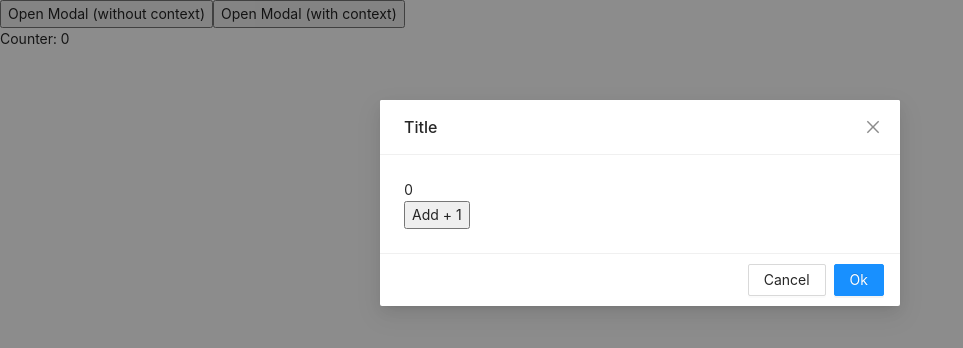
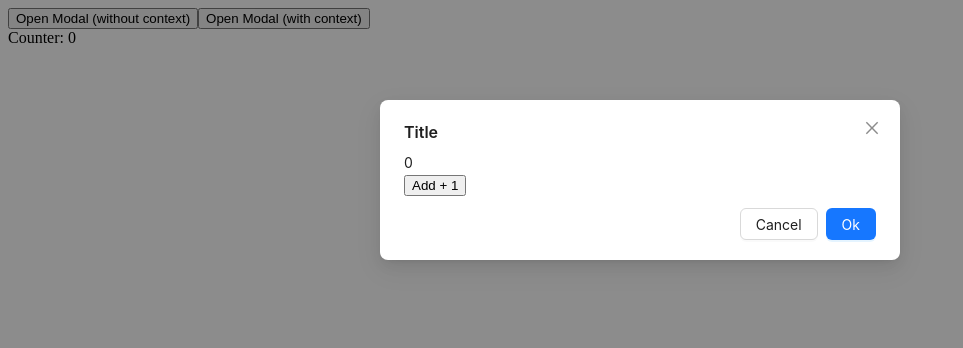
Before and after one commit to kakarrot0234/base-components, a React (Create React App) app: page / in a window 1280 px wide. Both pictures are taken after a click on the button "Open Modal (without context)". Shown: the top 348 px of the page, without its empty margins (0-963 px from the left). Built offline with nearby package versions, Linux system fonts and the light colour scheme.

Commit message:
Update 16 files

```diff
--- a/src/App.tsx
+++ b/src/App.tsx
@@ -1,6 +1,5 @@
-import "antd/dist/antd.css";
-import * as React from "react";
-import Home from "./views/pages/Home";
+import "./assets/App.css";
+import Home from "./_devTest/Home";
 
 export function App() {
   return <Home>Hello React</Home>;
--- a/src/views/pages/Home.tsx
+++ b/src/_devTest/Home.tsx
@@ -1,10 +1,10 @@
 import * as React from "react";
-import { BaseHOC } from "../components/BaseHOC";
-import { IBaseProps } from "../../interfaces/IBaseProps";
-import { SampleModal1 } from "../components/SampleModal1";
-import { SampleModal2 } from "../components/SampleModal2";
-import { useMainContext } from "../../hooks/useMainContext";
-import { DataStoreContext } from "../../contexts/DataStoreContext";
+import { BaseHOC } from "../views/components/BaseHOC";
+import { IBaseProps } from "../interfaces/IBaseProps";
+import { SampleModal1 } from "./SampleModal1";
+import { SampleModal2 } from "./SampleModal2";
+import { useMainContext } from "../hooks/useMainContext";
+import { DataStoreContext } from "./DataStoreContext";
 
 export interface IHomeProps extends IBaseProps {}
 const Home: React.FunctionComponent<IHomeProps> = (props) => {
@@ -23,7 +23,7 @@ const Home: React.FunctionComponent<IHomeProps> = (props) => {
             },
             onCancel: async () => {
               props.closeModal!();
-            }
+            },
           });
         }}
       >
@@ -40,7 +40,7 @@ const Home: React.FunctionComponent<IHomeProps> = (props) => {
             },
             onCancel: async () => {
               props.closeModal!();
-            }
+            },
           });
         }}
       >
@@ -55,6 +55,6 @@ export default BaseHOC(Home, {
   mainContext: DataStoreContext,
   mainContextInit: {
     store: {},
-    setStore: () => {}
-  }
+    setStore: () => {},
+  },
 });
--- a/src/views/components/SampleModal2.tsx
+++ b/src/_devTest/SampleModal2.tsx
@@ -1,8 +1,8 @@
-import { DataStoreContext } from "../../contexts/DataStoreContext";
-import { AnotherDataStoreContext } from "../../contexts/AnotherDataStoreContext";
-import { useMainContext } from "../../hooks/useMainContext";
-import { IBaseProps } from "../../interfaces/IBaseProps";
-import { BaseHOC } from "./BaseHOC";
+import { DataStoreContext } from "./DataStoreContext";
+import { AnotherDataStoreContext } from "./AnotherDataStoreContext";
+import { useMainContext } from "../hooks/useMainContext";
+import { IBaseProps } from "../interfaces/IBaseProps";
+import { BaseHOC } from "../views/components/BaseHOC";
 
 const SampleModal2Temp = (props: Partial<IBaseProps>) => {
   const [selfDataStore, setSelfDataStore] = useMainContext(
@@ -17,10 +17,11 @@ const SampleModal2Temp = (props: Partial<IBaseProps>) => {
           setSelfDataStore((previousState) => {
             return {
               ...previousState,
-              counter: (previousState.counter || 0) + 1
+              counter: (previousState.counter || 0) + 1,
             };
           });
-        }}>
+        }}
+      >
         Add + 1
       </button>
       <div>Main Counter: {mainDataStore.counter || 0}</div>
@@ -29,10 +30,11 @@ const SampleModal2Temp = (props: Partial<IBaseProps>) => {
           setMainDataStore((previousState) => {
             return {
               ...previousState,
-              counter: (previousState.counter || 0) + 1
+              counter: (previousState.counter || 0) + 1,
             };
           });
-        }}>
+        }}
+      >
         Add + 1
       </button>
     </div>
@@ -42,6 +44,6 @@ export const SampleModal2 = BaseHOC(SampleModal2Temp, {
   mainContext: AnotherDataStoreContext,
   mainContextInit: {
     store: {},
-    setStore: () => {}
-  }
+    setStore: () => {},
+  },
 });
--- a/src/styles.css
+++ /dev/null
@@ -1,4 +0,0 @@
-.App {
-  font-family: sans-serif;
-  text-align: center;
-}
--- a/src/views/components/BaseHOC.tsx
+++ b/src/views/components/BaseHOC.tsx
@@ -6,14 +6,6 @@ import { useRefObject } from "../../hooks/useRefObject";
 import { IBaseProps } from "../../interfaces/IBaseProps";
 import { IMainContext } from "../../interfaces/IMainContext";
 
-interface IBaseState {
-  openedModals?: {
-    content?: any;
-    modalOptions?: IModalOptions;
-    asyncResolver?: () => void;
-  }[];
-  createdContexts?: { [contextId: string]: React.Context<any> };
-}
 export function BaseHOC<P>(
   WrappedComponent: React.FunctionComponent<P & IBaseProps>,
   config?: {
@@ -22,67 +14,72 @@ export function BaseHOC<P>(
   }
 ) {
   const HocComponent = (props: React.PropsWithChildren<P> & IBaseProps) => {
-    const [state, setState] = React.useState<IBaseState>({});
-    const [mainContextValue, setMainContextValue] = React.useState<any>(
+    const [m_OpenedModals, setOpenedModals] = React.useState<
+      {
+        content?: any;
+        modalOptions?: IModalOptions;
+        asyncResolver?: () => void;
+      }[]
+    >([]);
+    const [m_CreatedContexts, setCreatedContexts] = React.useState<{
+      [contextId: string]: React.Context<any>;
+    }>({});
+    const [m_MainContextValue, setMainContextValue] = React.useState<any>(
       ((config || {}).mainContextInit || {}).store || {}
     );
-    const openModal = useRefObject(
-      async (content: any, modalOptions?: IModalOptions) => {
+    const refOpenedModals = useRefObject(m_OpenedModals);
+
+    async function openModal(content: any, modalOptions?: IModalOptions) {
       return new Promise<void>((resolve, reject) => {
         try {
           const openedModal = {
             content,
             modalOptions,
-              asyncResolver: resolve
-            } as Required<IBaseState>["openedModals"][0];
-            const openedModals = [...(state.openedModals || []), openedModal];
-            setState((previousState) => {
-              return {
-                ...previousState,
-                openedModals,
-                openModalResolve: resolve
-              };
-            });
+            asyncResolver: resolve,
+          } as (typeof m_OpenedModals)[0];
+          const newOpenedModals = [
+            ...(refOpenedModals.current || []),
+            openedModal,
+          ];
+          setOpenedModals(newOpenedModals);
         } catch (error) {
           reject(error);
         }
       });
     }
-    );
-    const closeModal = useRefObject(async () => {
-      const openedModals = [...(state.openedModals || [])];
-      if (openedModals.length > 0) {
-        const openedModal = openedModals[openedModals.length - 1];
-        openedModals.pop();
-        setState((previousState) => {
-          return {
-            ...previousState,
-            openedModals
-          };
-        });
+    async function closeModal() {
+      const newOpenedModals = [...(refOpenedModals.current || [])];
+      if (newOpenedModals.length > 0) {
+        const openedModal = newOpenedModals[newOpenedModals.length - 1];
+        newOpenedModals.pop();
         if (openedModal.asyncResolver) {
           openedModal.asyncResolver();
         }
+        setOpenedModals(newOpenedModals);
       }
-    });
+    }
 
     function mainComponents() {
       return (
         <div>
-          {(state.openedModals || []).map((o, i) => {
+          {m_OpenedModals.map((openedModal, index) => {
             return (
-              <Modal key={i} {...(o.modalOptions || {})} visible={true}>
-                {o.content}
+              <Modal
+                key={index}
+                {...(openedModal.modalOptions || {})}
+                visible={true}
+              >
+                {openedModal.content}
               </Modal>
             );
           })}
           <WrappedComponent
             {...props}
             openModal={async (content, modalOptions) => {
-              await openModal.current!(content, modalOptions);
+              await openModal(content, modalOptions);
             }}
             closeModal={async () => {
-              closeModal.current!();
+              await closeModal();
             }}
           ></WrappedComponent>
         </div>
@@ -91,7 +88,7 @@ export function BaseHOC<P>(
     if (config && config.mainContext) {
       return (
         <config.mainContext.Provider
-          value={{ store: mainContextValue, setStore: setMainContextValue }}
+          value={{ store: m_MainContextValue, setStore: setMainContextValue }}
         >
           {mainComponents()}
         </config.mainContext.Provider>
```
Also changed, not shown: package.json (+8 -9 lines), src/_devTest/SampleModal1.tsx (renamed from src/views/components/SampleModal1.tsx, +7 -6 lines), src/index.tsx (+8 -1 lines), src/_devTest/AnotherDataStoreContext.ts (renamed from src/contexts/AnotherDataStoreContext.ts), src/_devTest/DataStoreContext.ts (renamed from src/contexts/DataStoreContext.ts), 1 other file (tests, documents, lock files or other folders). Lines whose indentation alone changed are shown as unchanged.
